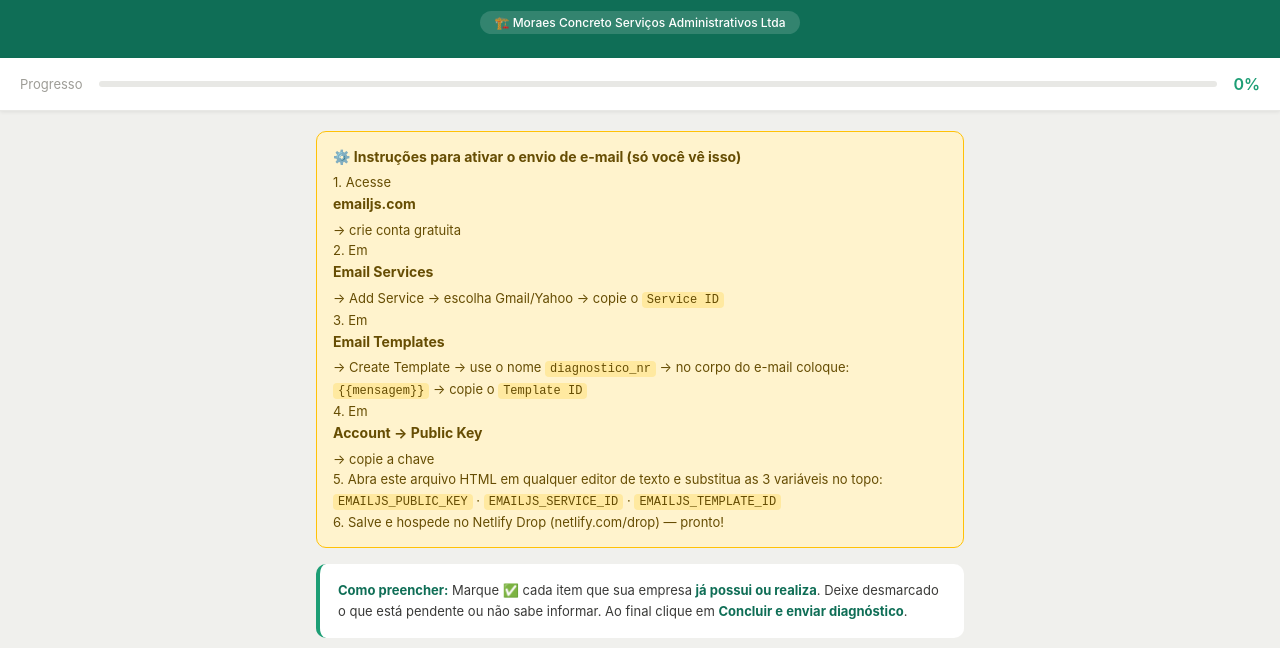
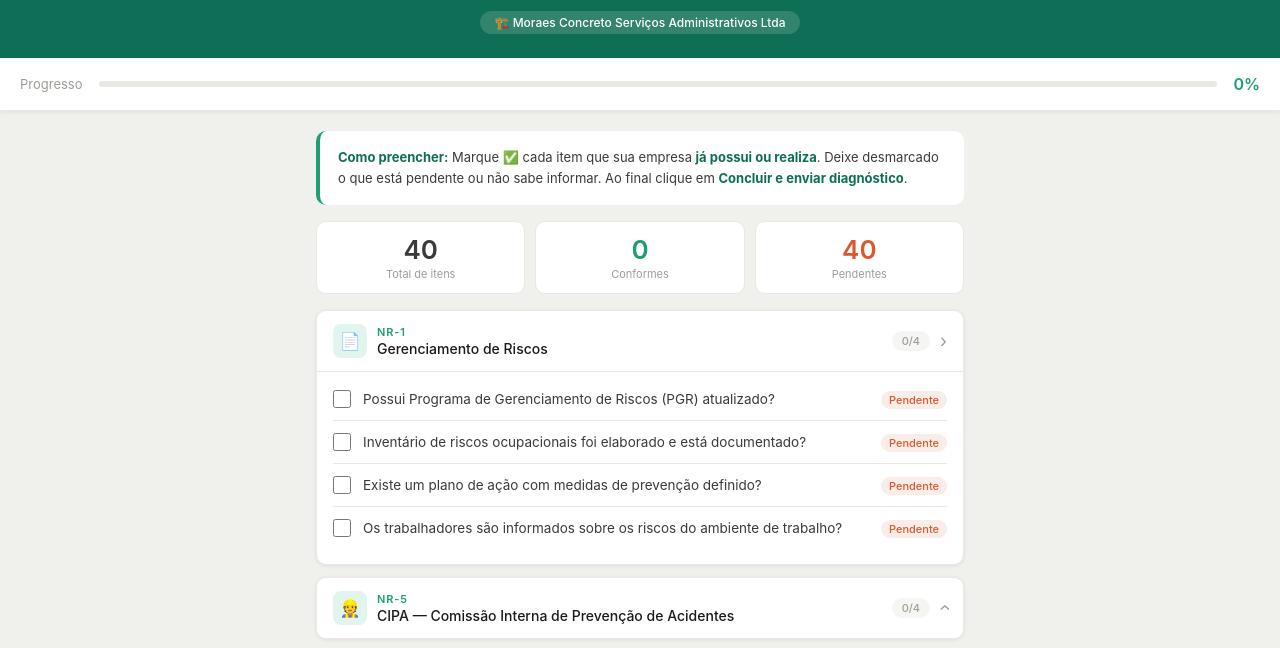
Before and after one commit to edgarambiental2006-dev/checklist-nr, a plain HTML site: page index.html in a window 1280 px wide. Shown: the part 131-779 px from the top of the page. Drawn offline with nearby package versions, Linux system fonts and the light colour scheme.

Commit message:
Remove banner de configuração

```diff
--- a/index.html
+++ b/index.html
@@ -85,10 +85,7 @@
   .footer { text-align: center; padding: 30px 16px 0; font-size: 11px; color: var(--gray-400); max-width: 680px; margin: 0 auto; }
   .footer strong { color: var(--green-dark); }
 
-  /* BANNER de configuração — visível até o usuário preencher as chaves */
-  .config-banner { background: #fff3cd; border: 1px solid #ffc107; border-radius: var(--radius); padding: 14px 16px; margin-bottom: 16px; font-size: 13px; color: #664d03; line-height: 1.6; }
-  .config-banner strong { display: block; margin-bottom: 4px; font-size: 14px; }
-  .config-banner code { background: #ffe9a0; padding: 1px 5px; border-radius: 4px; font-family: monospace; font-size: 12px; }
+
 </style>
 </head>
 <body>
@@ -122,17 +119,7 @@
 
 <div class="main">
 
-  <!-- Banner de configuração — some depois de configurado -->
-  <div class="config-banner" id="config-banner">
-    <strong>⚙️ Instruções para ativar o envio de e-mail (só você vê isso)</strong>
-    1. Acesse <strong>emailjs.com</strong> → crie conta gratuita<br>
-    2. Em <strong>Email Services</strong> → Add Service → escolha Gmail/Yahoo → copie o <code>Service ID</code><br>
-    3. Em <strong>Email Templates</strong> → Create Template → use o nome <code>diagnostico_nr</code> → no corpo do e-mail coloque: <code>{{mensagem}}</code> → copie o <code>Template ID</code><br>
-    4. Em <strong>Account → Public Key</strong> → copie a chave<br>
-    5. Abra este arquivo HTML em qualquer editor de texto e substitua as 3 variáveis no topo:<br>
-    <code>EMAILJS_PUBLIC_KEY</code> · <code>EMAILJS_SERVICE_ID</code> · <code>EMAILJS_TEMPLATE_ID</code><br>
-    6. Salve e hospede no Netlify Drop (netlify.com/drop) — pronto!
-  </div>
+
 
   <div class="intro-card">
     <strong>Como preencher:</strong> Marque ✅ cada item que sua empresa <strong>já possui ou realiza</strong>. Deixe desmarcado o que está pendente ou não sabe informar. Ao final clique em <strong>Concluir e enviar diagnóstico</strong>.
@@ -237,10 +224,9 @@ const nrs = [
   ]}
 ];
 
-// Oculta banner se já configurado
+// Inicializa EmailJS se configurado
 window.addEventListener('DOMContentLoaded', () => {
   if (EMAILJS_PUBLIC_KEY !== "COLE_SUA_PUBLIC_KEY_AQUI") {
-    document.getElementById('config-banner').style.display = 'none';
     emailjs.init({ publicKey: EMAILJS_PUBLIC_KEY });
   }
 });
```
